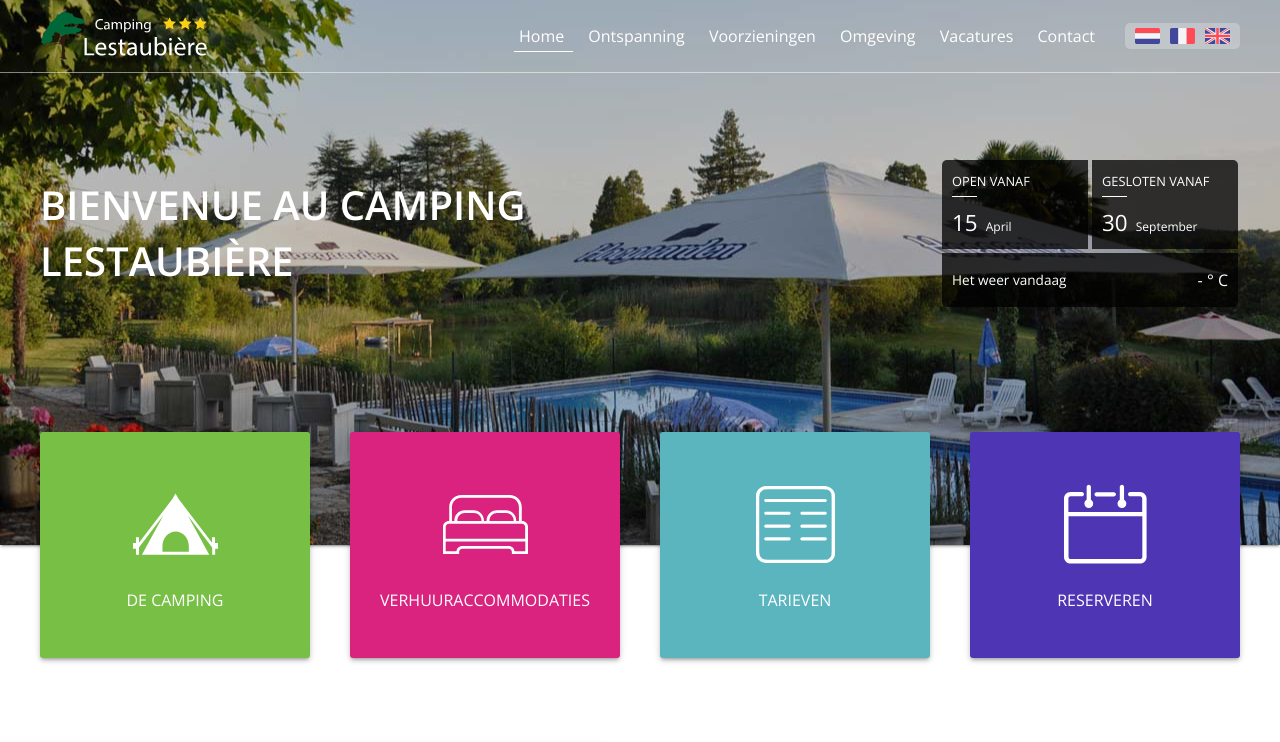
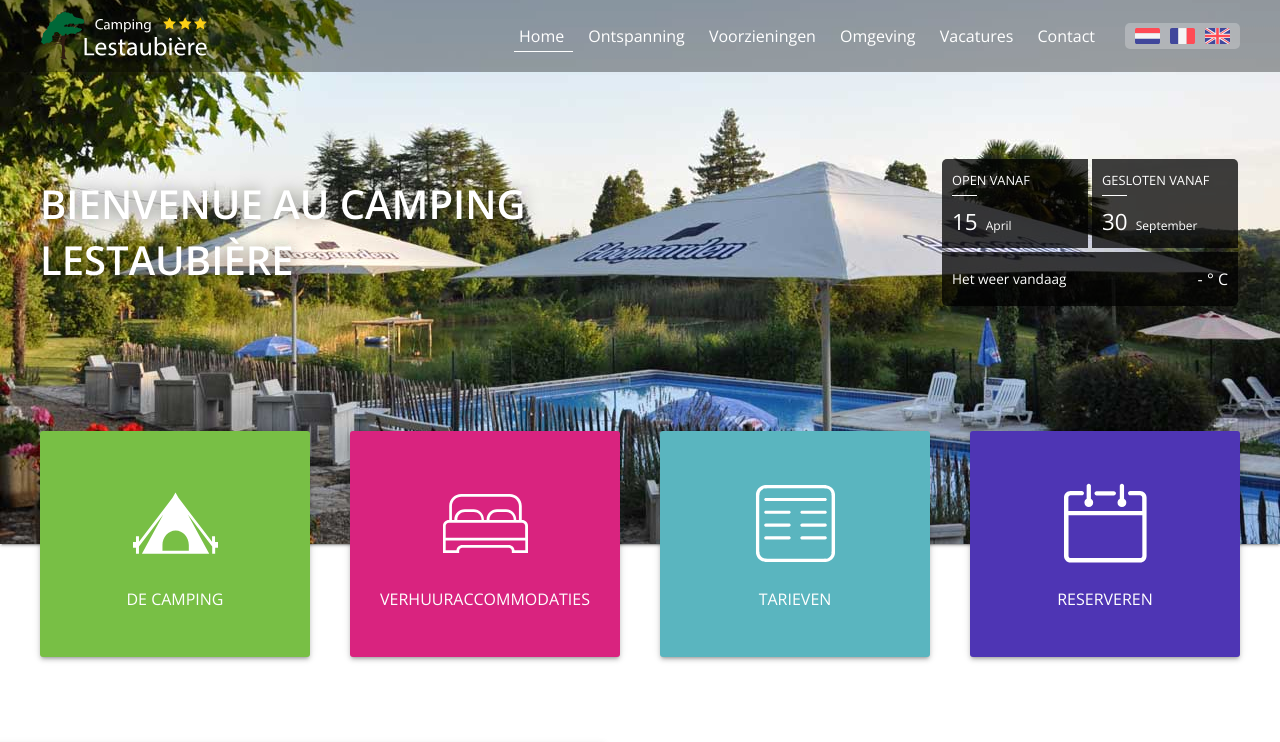
Before and after one commit to Lestaubiere/Client, a Vue app: page /nl in a window 1280 px wide. Shown: the top 742 px of the page. Built offline with nearby package versions, Linux system fonts and the light colour scheme; no server answers; some icons are missing; what vue-smoothscroll would draw is missing.

Commit message:
:lipstick: Removes black overlay on header image

```diff
--- a/src/components/header/Header.vue
+++ b/src/components/header/Header.vue
@@ -74,7 +74,7 @@
   .header {
     position: relative;
     margin-bottom: 200px;
-    background: linear-gradient(rgba(0, 0, 0, .25), rgba(0, 0, 0, .25)), url('../../assets/photos/image_1.jpg') center / cover;
+    background: url('../../assets/photos/image_1.jpg') center / cover;
     box-shadow: 0 3px 1px -2px rgba(0, 0, 0, 0.2), 0 2px 2px 0 rgba(0, 0, 0, 0.14), 0 1px 5px 0 rgba(0, 0, 0, 0.12);
   }
 
@@ -93,7 +93,7 @@
   .header__top-bar {
     position: relative;
     margin-bottom: 75px;
-    border-bottom: 1px solid rgba(255, 255, 255, 0.5);
+    background-color: rgba(0, 0, 0, .35);
   }
 
   .header__top-bar-container {
@@ -117,6 +117,7 @@
     display: flex;
     align-items: center;
     flex-basis: 65%;
+    text-shadow: 1px 1px 15px rgba(0, 0, 0, .5)
   }
 
   .header__right-container {
```
